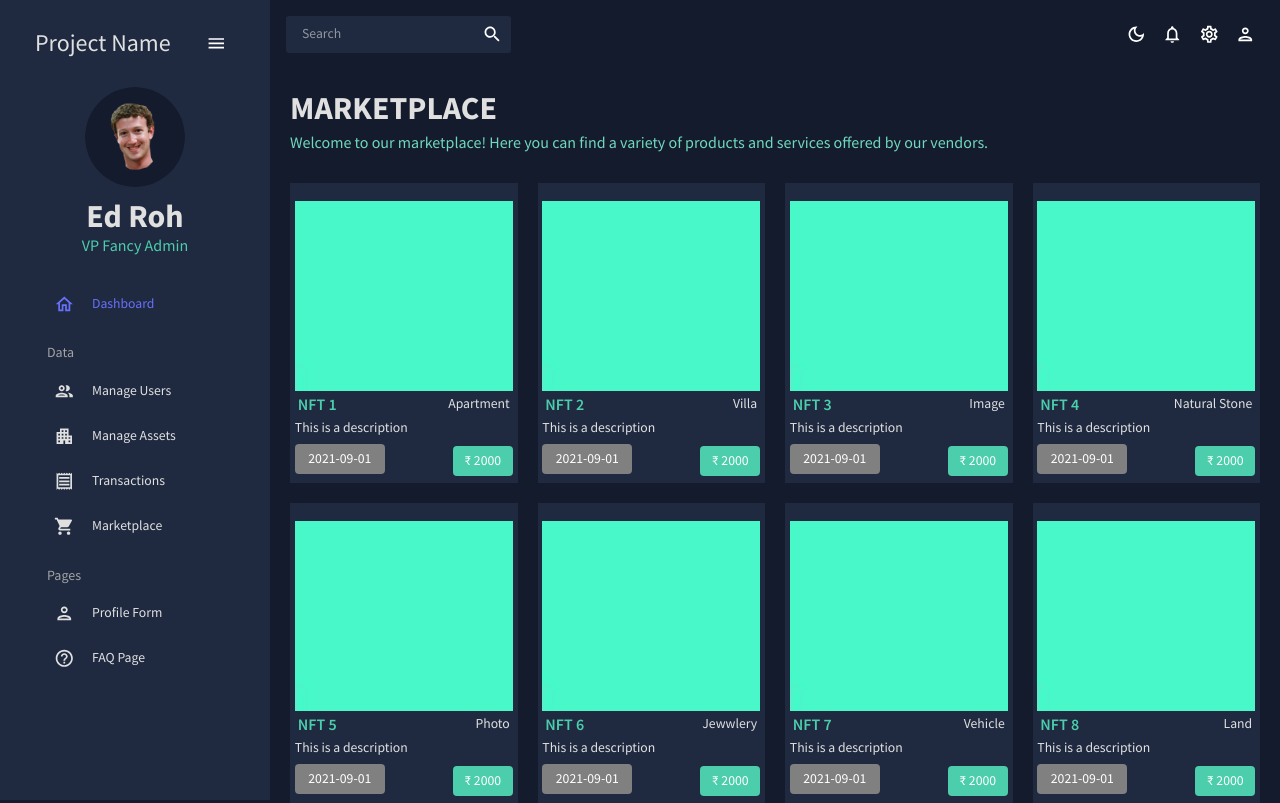
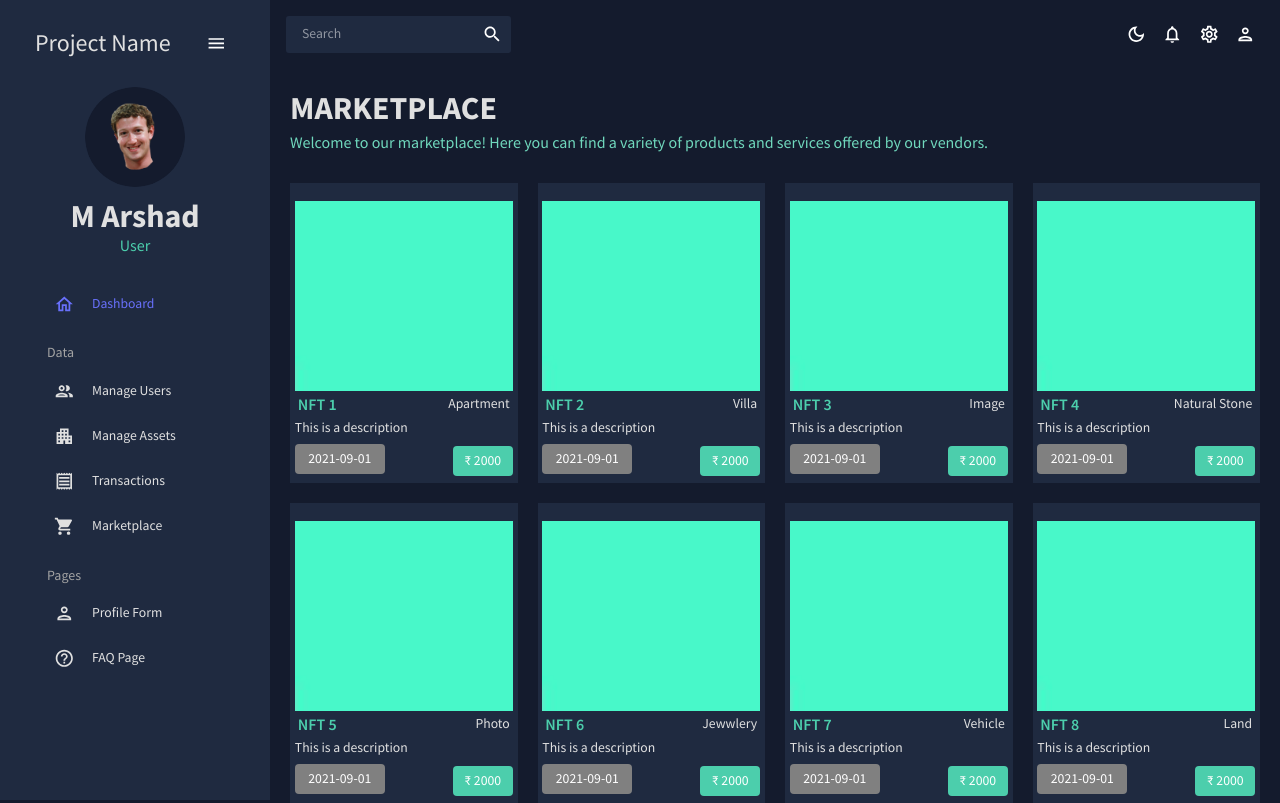
Before and after one commit to vigneshsnaik/dbms-miniproject-frontend, a React (Create React App) app: page /admin/marketplace in a window 1280 px wide. Built offline with nearby package versions, Linux system fonts and the light colour scheme.

Commit message:
changed email to password in login page

```diff
--- a/src/scenes/admin/dashboard/index.jsx
+++ b/src/scenes/admin/dashboard/index.jsx
@@ -155,7 +155,7 @@ const Dashboard = () => {
                 p="5px 10px"
                 borderRadius="4px"
               >
-                ${transaction.cost}
+                ₹{transaction.cost}
               </Box>
             </Box>
           ))}
--- a/src/scenes/global/Login.jsx
+++ b/src/scenes/global/Login.jsx
@@ -94,7 +94,7 @@ const SignUp = () => {
                 label="Password"
                 onBlur={handleBlur}
                 onChange={handleChange}
-                value={values.email}
+                value={values.password}
                 name="password"
                 error={!!touched.password && !!errors.password}
                 helperText={touched.password && errors.password}
--- a/src/scenes/global/Sidebar.jsx
+++ b/src/scenes/global/Sidebar.jsx
@@ -103,10 +103,10 @@ const Sidebar = () => {
                   fontWeight="bold"
                   sx={{ m: "10px 0 0 0" }}
                 >
-                  Ed Roh
+                  M Arshad
                 </Typography>
                 <Typography variant="h5" color={colors.greenAccent[500]}>
-                  VP Fancy Admin
+                  User
                 </Typography>
               </Box>
             </Box>
--- a/src/scenes/global/UserLogin.jsx
+++ b/src/scenes/global/UserLogin.jsx
@@ -61,7 +61,7 @@ const UserLogin = () => {
                 label="Password"
                 onBlur={handleBlur}
                 onChange={handleChange}
-                value={values.email}
+                value={values.password}
                 name="password"
                 error={!!touched.password && !!errors.password}
                 helperText={touched.password && errors.password}
```
